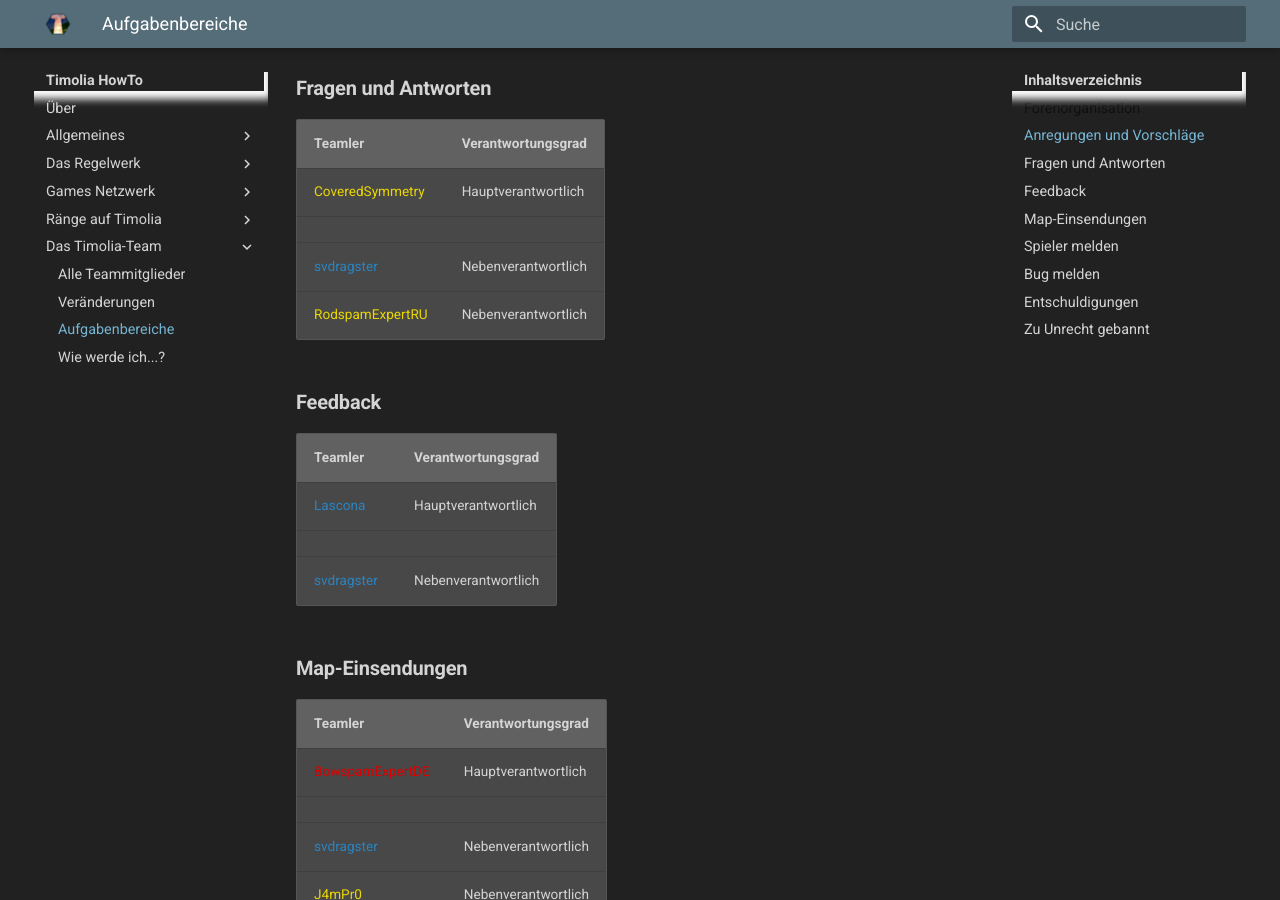
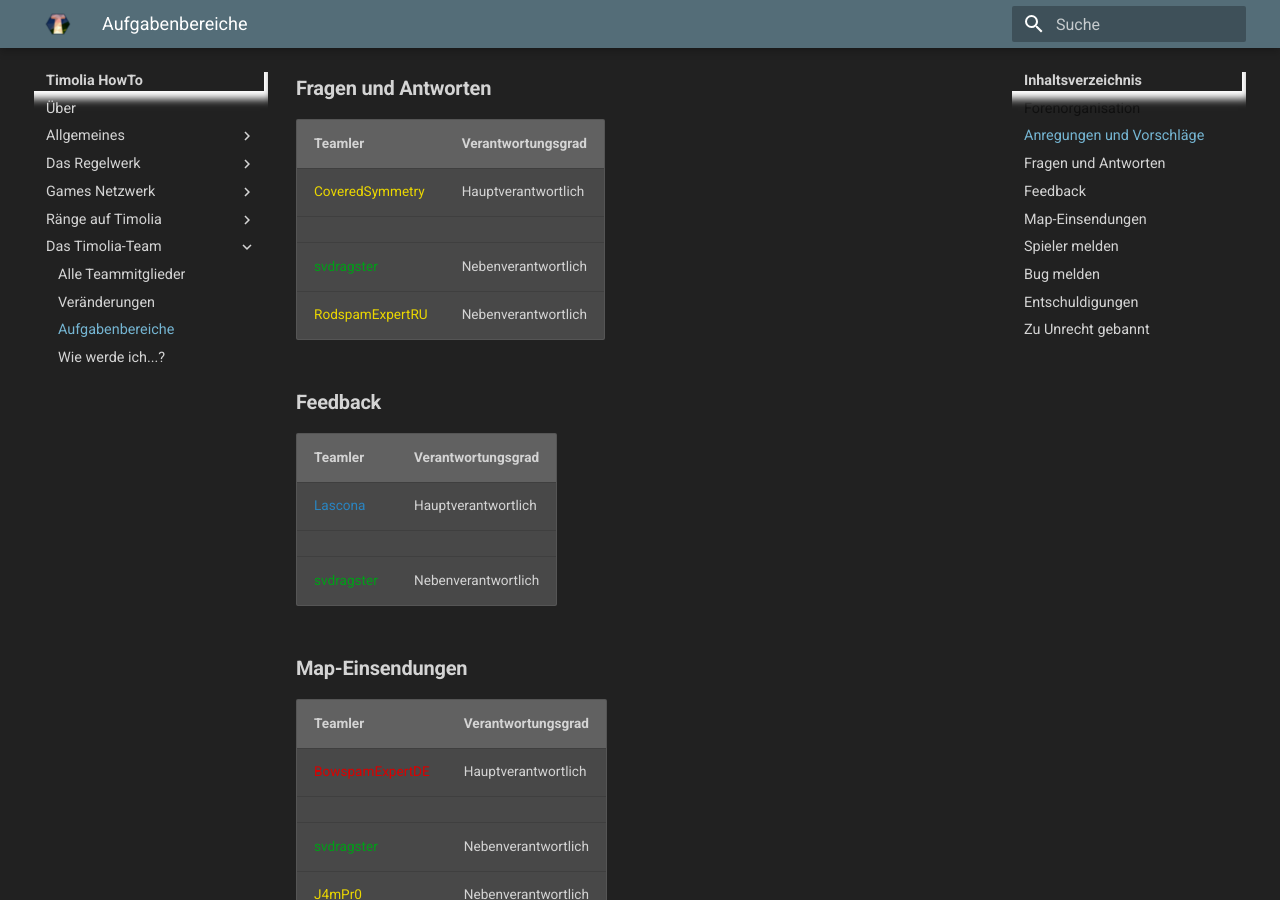
Before and after one commit to TimoliaDE/HowTo, an MkDocs documentation site: the page built from docs/team/responsibilities.md, in a window 1280 px wide and 900 px high, scrolled down 811 px. Built offline with MkDocs 1.6.1 and Material for MkDocs 9.7.7, drawn with Linux system fonts in a browser that asks for light colours; old or Windows-style settings are respelled for this version of MkDocs.

Commit message:
fix css classes

```diff
--- a/docs/team/responsibilities.md
+++ b/docs/team/responsibilities.md
@@ -7,7 +7,7 @@ Die Verantwortlichen für die Forenorganisation kümmern sich sowohl um den Aufb
 
 | Teamler | Verantwortungsgrad |
 | ------ | ------ |
-|<span class='administrator'>Lascona</span> | Hauptverantwortlich |
+|<span class='management'>Lascona</span> | Hauptverantwortlich |
 |<span class='supporter'>CoveredSymmetry</span> | Hauptverantwortlich |
 | | |
 |<span class='moderator'>NameIsTaken</span> | Nebenverantwortlich |
@@ -16,7 +16,7 @@ Die Verantwortlichen für die Forenorganisation kümmern sich sowohl um den Aufb
 
 | Teamler | Verantwortungsgrad |
 | ------ | ------ |
-|<span class='administrator'>Lascona</span> | Hauptverantwortlich |
+|<span class='management'>Lascona</span> | Hauptverantwortlich |
 | | |
 |<span class='supporter'>CoveredSymmetry</span> | Nebenverantwortlich |
 
@@ -26,22 +26,22 @@ Die Verantwortlichen für die Forenorganisation kümmern sich sowohl um den Aufb
 | ------ | ------ |
 |<span class='supporter'>CoveredSymmetry</span> | Hauptverantwortlich |
 | | |
-|<span class='administrator'>svdragster</span> | Nebenverantwortlich |
+|<span class='developer-plus'>svdragster</span> | Nebenverantwortlich |
 |<span class='supporter'>RodspamExpertRU</span> | Nebenverantwortlich |
 
 ### **Feedback**
 | Teamler | Verantwortungsgrad |
 | ------ | ------ |
-|<span class='administrator'>Lascona</span> | Hauptverantwortlich |
+|<span class='management'>Lascona</span> | Hauptverantwortlich |
 | | |
-|<span class='administrator'>svdragster</span> | Nebenverantwortlich |
+|<span class='developer-plus'>svdragster</span> | Nebenverantwortlich |
 
 ### **Map-Einsendungen**
 | Teamler | Verantwortungsgrad |
 | ------ | ------ |
 |<span class='moderator'>BowspamExpertDE</span> | Hauptverantwortlich |
 | | |
-|<span class='administrator'>svdragster</span> | Nebenverantwortlich |
+|<span class='developer-plus'>svdragster</span> | Nebenverantwortlich |
 |<span class='supporter'>J4mPr0</span> | Nebenverantwortlich |
 |<span class='supporter'>RodspamExpertRU</span> | Nebenverantwortlich |
 |<span class='builder'>B3artastic</span> | Nebenverantwortlich |
@@ -55,7 +55,7 @@ Die Verantwortlichen für die Forenorganisation kümmern sich sowohl um den Aufb
 ### **Bug melden**
 | Teamler | Verantwortungsgrad |
 | ------ | ------ |
-|<span class='administrator'>svdragster</span> | Hauptverantwortlich |
+|<span class='developer-plus'>svdragster</span> | Hauptverantwortlich |
 | | |
 |Moderatoren und Developer| Nebenverantwortlich |
 
@@ -84,7 +84,7 @@ Diese Teamler sorgen für einen fortlaufend reibungslosen Spielverlauf ohne Hack
 
 | Teamler | Verantwortungsgrad |
 | ------ | ------ |
-|<span class='administrator'>svdragster</span> | Hauptverantwortlich |
+|<span class='developer-plus'>svdragster</span> | Hauptverantwortlich |
 |<span class='developer'>Raziel</span> | Hauptverantwortlich |
 
 ### **Bugs und Spielfehler**
@@ -92,7 +92,7 @@ Bei jeglichen Fehlern in den Diensten von Timolia kümmert sich dieser Teamler d
 
 | Teamler | Verantwortungsgrad |
 | ------ | ------ |
-|<span class='administrator'>svdragster</span> | Hauptverantwortlich |
+|<span class='developer-plus'>svdragster</span> | Hauptverantwortlich |
 
 ### **Baufehlerbehebung**
 Bei jeglichen Baufehlern auf den Maps von Timolia kümmern sich diese Teamler darum, dass die Bugs behoben werden.
@@ -110,7 +110,7 @@ Wenn es wieder daran geht, neue Supporter in unsere Reihen zu holen, kümmern si
 
 | Teamler | Verantwortungsgrad |
 | ------ | ------ |
-|<span class='administrator'>Lascona</span> | Hauptverantwortlich |
+|<span class='management'>Lascona</span> | Hauptverantwortlich |
 |<span class='moderator'>ferdedelino</span> | Hauptverantwortlich |
 |<span class='moderator'>NameIsTaken</span> | Hauptverantwortlich |
 
@@ -126,14 +126,14 @@ Für einen ständigen Support und Content auf Twitter und anderen sozialen Medie
 
 | Teamler | Projekte u. Verantwortungsgrad |
 | ------ | ------ |
-|<span class='administrator'>Lascona</span> | Hauptverantwortlich |
+|<span class='management'>Lascona</span> | Hauptverantwortlich |
 | | |
 |<span class='moderator'>physanus</span> | Twitter NV |
-|<span class='developer'>tr7zw</span> | Twitter NV |
+|<span class='developer-plus'>tr7zw</span> | Twitter NV |
 |<span class='supporter'>Chrissi1505</span> | Twitter NV |
 |<span class='supporter'>xTessia</span> | Twitter NV |
 |<span class='moderator'>medicoo</span> | Bauteam-Twitter HV |
-|<span class='builder'>Jukplays</span> | Bauteam-Twitter HV |
+|<span class='headbuilder'>Jukplays</span> | Bauteam-Twitter HV |
 |<span class='moderator'>physanus</span> | Bauteam-Twitter NV |
 
 ### **TeamSpeak**
@@ -141,7 +141,7 @@ Der TeamSpeak von Timolia ist unter ts.timolia.de zu erreichen. Er wird betreut
 
 | Teamler | Verantwortungsgrad |
 | ------ | ------ |
-|<span class='developer'>MCelements</span> | Hauptverantwortlich |
+|<span class='developer-plus'>MCelements</span> | Hauptverantwortlich |
 | | |
 |<span class='moderator'>medicoo</span> | Nebenverantwortlich |
 |<span class='moderator'>physanus</span> | Nebenverantwortlich |
@@ -154,7 +154,7 @@ Der Community-Discord von Timolia ist unter [https://timolia.de/discord](https:/
 | ------ | ------ |
 |<span class='moderator'>NameIsTaken</span> | Hauptverantwortlich |
 | | |
-|<span class='administrator'>Lascona</span> | Nebenverantwortlich |
+|<span class='management'>Lascona</span> | Nebenverantwortlich |
 |<span class='moderator'>ferdedelino</span> | Nebenverantwortlich |
 |<span class='supporter'>Chrissi1505</span> | Nebenverantwortlich |
 
@@ -163,7 +163,7 @@ Dieses Team entscheidet über die Turniereinstellungen bei den Freitagsturnieren
 
 | Teamler | Verantwortungsgrad |
 | ------ | ------ |
-|<span class='administrator'>Lascona</span> | Hauptverantwortlich |
+|<span class='management'>Lascona</span> | Hauptverantwortlich |
 |<span class='moderator'>medicoo</span> | Hauptverantwortlich |
 | | |
 |<span class='moderator'>ferdedelino</span> | Nebenverantwortlich |
@@ -175,7 +175,7 @@ Um auch ingame immer auf dem neusten Stand zu bleiben, wird sich hier um Broadca
 
 | Teamler | Verantwortungsgrad |
 | ------ | ------ |
-|<span class='administrator'>Lascona</span> | Hauptverantwortlich |
+|<span class='management'>Lascona</span> | Hauptverantwortlich |
 |<span class='supporter'>CoveredSymmetry</span> | Hauptverantwortlich |
 | | |
 |<span class='moderator'>physanus</span> | Nebenverantwortlich |
@@ -187,16 +187,16 @@ Im Timolia Team gibt es kleinere Teams, welche unter anderem durch diese Verantw
 
 | Teamler | Zuständigkeit |
 | ------ | ------ |
-|<span class='administrator'>Lascona</span>    | Management des gesamten Timolia-Teams |
+|<span class='management'>Lascona</span>    | Management des gesamten Timolia-Teams |
 |<span class='moderator'>medicoo</span>        | Management des Bau-Teams |
-|<span class='builder'>\_CrystalSky\_</span>   | Management des Bau-Teams |
+|<span class='headbuilder'>\_CrystalSky\_</span>   | Management des Bau-Teams |
 
 ### **YouTuber-Ränge**
 Wenn sich ein YouTuber für einen Rang auf Timolia interessiert, werden die Anfragen von diesem Team bearbeitet.
 
 | Teamler | Zuständigkeit |
 | ------ | ------ |
-|<span class='administrator'>Lascona</span> | Hauptverantwortlich |
+|<span class='management'>Lascona</span> | Hauptverantwortlich |
 |<span class='moderator'>medicoo</span> | Hauptverantwortlich |
 | | |
 |<span class='moderator'>BowspamExpertDE</span> | Nebenverantwortlich |
```
Also changed, not shown: docs/faq.md (+1 -1 lines), docs/team/members.md (+6 -6 lines).
